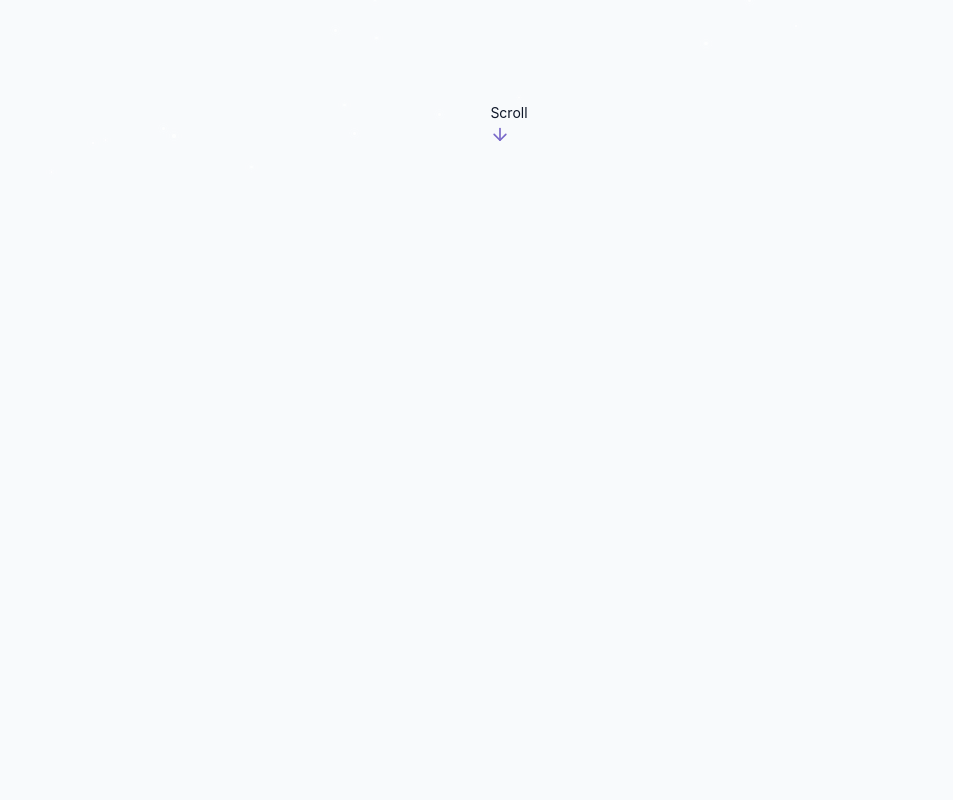
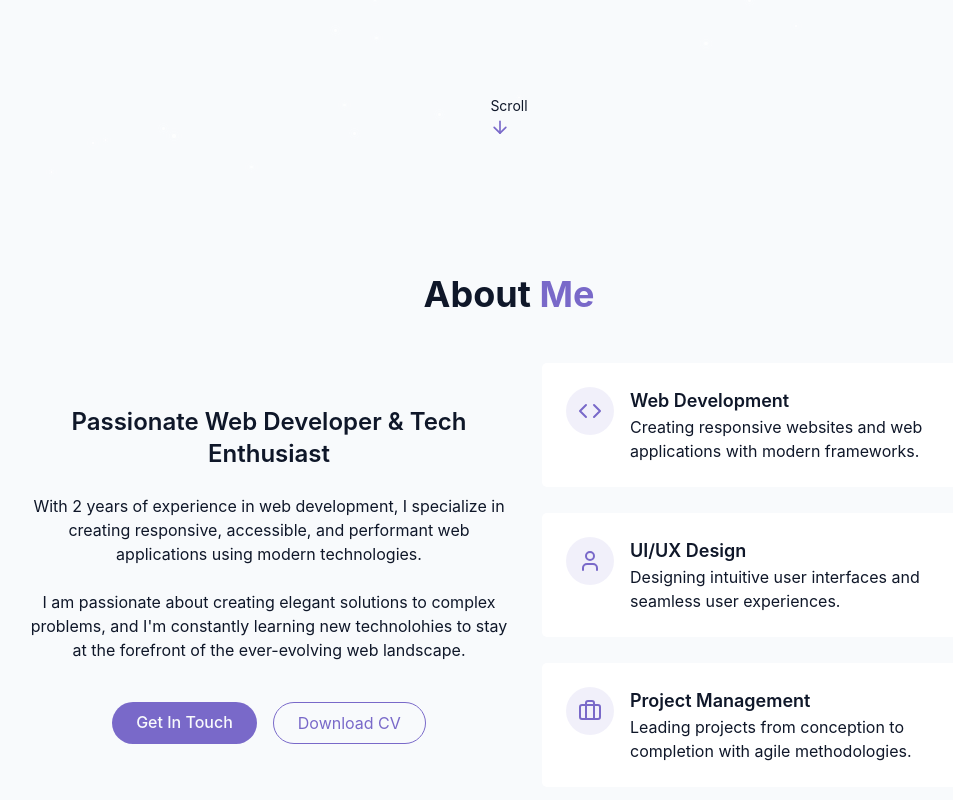
Before and after one commit to WeruTekra/portfolio, a React app: page / in a window 1280 px wide. Shown: the part 622-1422 px from the top of the page, without its empty margins (131-1084 px from the left). Before the commit the page ends 800 px from the top, so only its background shows below. Built offline with nearby package versions, Linux system fonts and the light colour scheme; the HTML template or start-up script is replaced by a standard one.

Commit message:
creating the about section

```diff
--- /dev/null
+++ b/src/components/AboutSection.jsx
@@ -0,0 +1,95 @@
+import { Briefcase, Code, User } from "lucide-react";
+
+
+export const AboutSection = () => {
+    return (
+        <section id="about" className="py-24 px-4 relative">
+            {" "}
+            <div className="container mx-auto max-w-5xl">
+                <h2 className="text-3xl md:text-4xl font-bold mc-12 text-center">
+                    About <span className="text-primary">Me</span>
+                </h2>
+
+                <div className="grid grid-cols-1 md:grid-cols-2 grap-12 items-center mt-12 mb-12">
+                    {/* Left column */}
+                    <div className="space-y-6">
+                        <h3 className="text-2xl font-semibold">
+                            Passionate Web Developer & Tech Enthusiast
+                        </h3>
+
+                        <p className="text-muted-foreground">
+                            With 2 years of experience in web development, I specialize in creating responsive, accessible, and performant web applications using modern technologies.
+                        </p>
+
+                        <p className="text-muted-foreground">
+                            I am passionate about creating elegant solutions to complex problems, and I'm constantly learning new technolohies to stay at the forefront of the ever-evolving web landscape.
+                        </p>
+
+                        {/* Buttons */}
+                        <div className="flex flex-col sm:flex-row gap-4 pt-4 justify-center">
+                            <a href="#contact" className="cosmic-button">
+                                {" "}
+                                Get In Touch
+                            </a>
+
+                            <a href=""
+                                className="px-6 py-2 rounded-full border border-primary text-primary hover:bg-primary/10 transition-colrs duration-300"
+                            >
+                                {" "}
+                                Download CV
+                            </a>
+                        </div>
+                    </div>
+
+                    {/* Right column Skills*/}
+                    <div className="grid grid-cols-1 gap-6 ml-8">
+
+                        <div className="gradient-border p-6 card-hover">
+                            <div className="flex items-start gap-4">
+                                <div className="p-3 rounded-full bg-primary/10">
+                                    <Code className="h-6 w-6 text-primary" />
+                                </div>
+                                <div className="text-left">
+                                    <h4 className="font-semibold text-lg">Web Development</h4>
+                                    <p className="text-muted-foreground">
+                                        Creating responsive websites and web applications with modern frameworks.
+                                    </p>
+                                </div>
+                            </div>
+                        </div>
+
+                        <div className="gradient-border p-6 card-hover">
+                            <div className="flex items-start gap-4">
+                                <div className="p-3 rounded-full bg-primary/10">
+                                    <User className="h-6 w-6 text-primary" />
+                                </div>
+                                <div className="text-left">
+                                    <h4 className="font-semibold text-lg">UI/UX Design</h4>
+                                    <p className="text-muted-foreground">
+                                        Designing intuitive user interfaces and seamless user experiences.
+                                    </p>
+                                </div>
+                            </div>
+                        </div>
+
+                        <div className="gradient-border p-6 card-hover">
+                            <div className="flex items-start gap-4">
+                                <div className="p-3 rounded-full bg-primary/10">
+                                    <Briefcase className="h-6 w-6 text-primary" />
+                                </div>
+
+                                <div className="text-left">
+                                    <h4 className="font-semibold text-lg">Project Management</h4>
+                                    <p className="text-muted-foreground">
+                                        Leading projects from conception to completion with agile methodologies.
+                                    </p>
+                                </div>
+                            </div>
+                        </div>
+                    </div>
+                </div>
+            </div>
+
+        </section>
+    );
+};
--- a/src/pages/Home.jsx
+++ b/src/pages/Home.jsx
@@ -2,6 +2,8 @@
 import { StarBackground } from "../components/StarBackground";
 import { Navbar } from "../components/Navbar";
 import { HeroSection } from "../components/HeroSection";
+import { AboutSection } from "../components/AboutSection";
+
 
 
 export const Home = () => {
@@ -21,6 +23,7 @@
             {/* Main content */}
             <main>
                 <HeroSection />
+                <AboutSection />
             </main>
 
             {/* Footer */}
```
